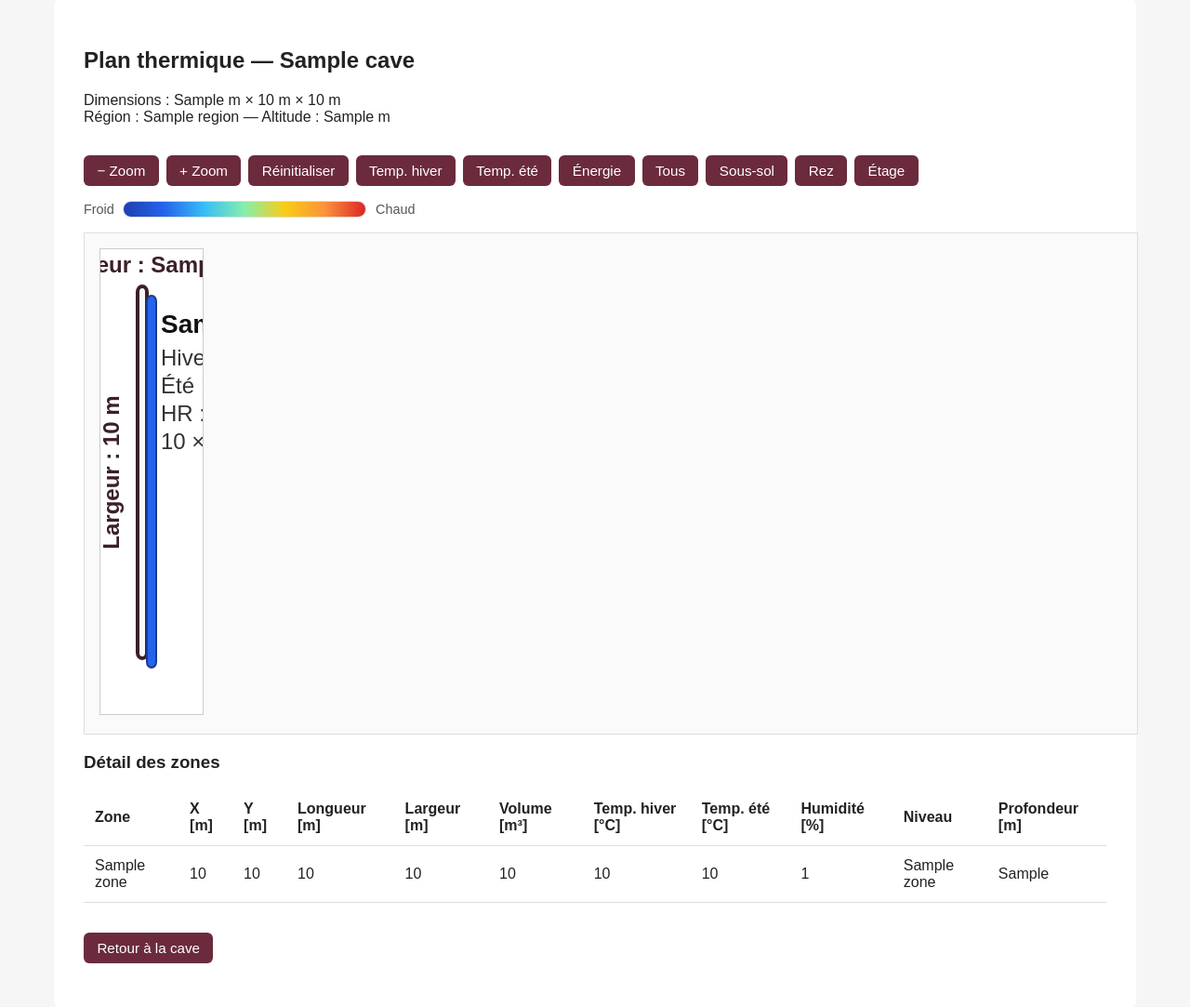
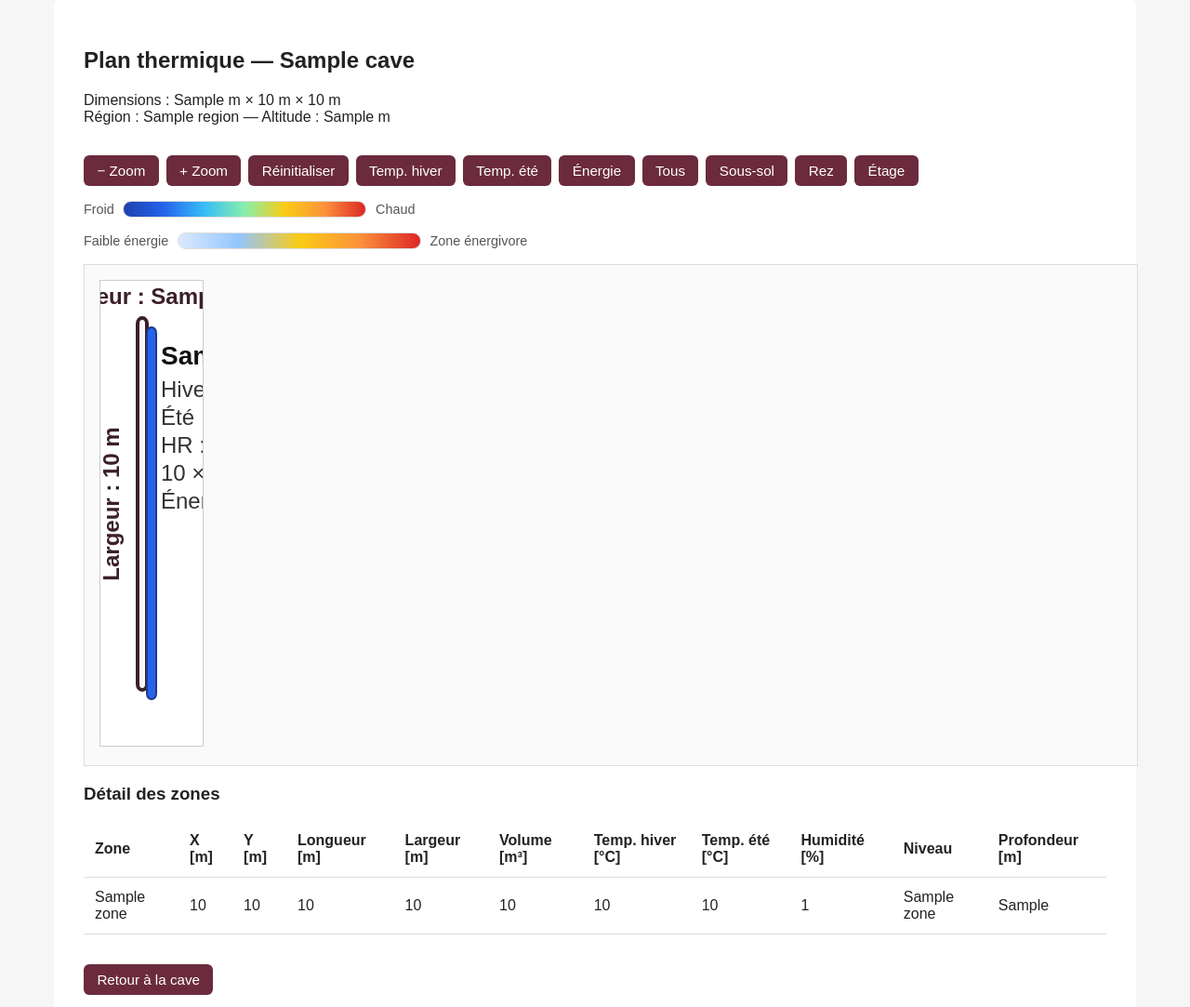
Before and after one commit to gilloubourdin-lgtm/simulcave, a FastAPI app: template app/templates/cave_plan.html in a window 1280 px wide. Shown: the part 128-1211 px from the top of the page at 93% size. Run offline with FastAPI, Linux system fonts and the light colour scheme; the template is opened without the code that fills it: most values are stand-ins (such as "Sample title", 1, 10 or a date in 2020).

Commit message:
Update energy in plan

```diff
--- a/app/templates/cave_plan.html
+++ b/app/templates/cave_plan.html
@@ -25,6 +25,12 @@
   <span>Froid</span>
   <div class="thermal-gradient"></div>
   <span>Chaud</span>
+</div>
+
+<div class="thermal-legend">
+  <span>Faible énergie</span>
+  <div class="energy-gradient"></div>
+  <span>Zone énergivore</span>
 </div>
 
 <div class="plan-scroll">
@@ -109,6 +115,10 @@
 
         <text x="{{ 55 + zone.x_m * scale }}" y="{{ 205 + zone.y_m * scale }}" class="plan-zone-text">
           {{ zone.length_m|round(1) }} × {{ zone.width_m|round(1) }} m
+        </text>
+
+        <text x="{{ 55 + zone.x_m * scale }}" y="{{ 235 + zone.y_m * scale }}" class="plan-zone-text">
+          Énergie : {{ zone_energy.get(zone.id, 0)|round(0) }} kWh/an
         </text>
       </g>
       {% endfor %}
--- a/static/style.css
+++ b/static/style.css
@@ -413,3 +413,18 @@ canvas {
   font-weight: bold;
   border-radius: 4px;
 }
+
+.energy-gradient {
+  width: 260px;
+  height: 16px;
+  border-radius: 999px;
+  border: 1px solid #ddd;
+  background: linear-gradient(
+    90deg,
+    #dbeafe,
+    #93c5fd,
+    #facc15,
+    #fb923c,
+    #dc2626
+  );
+}
```
